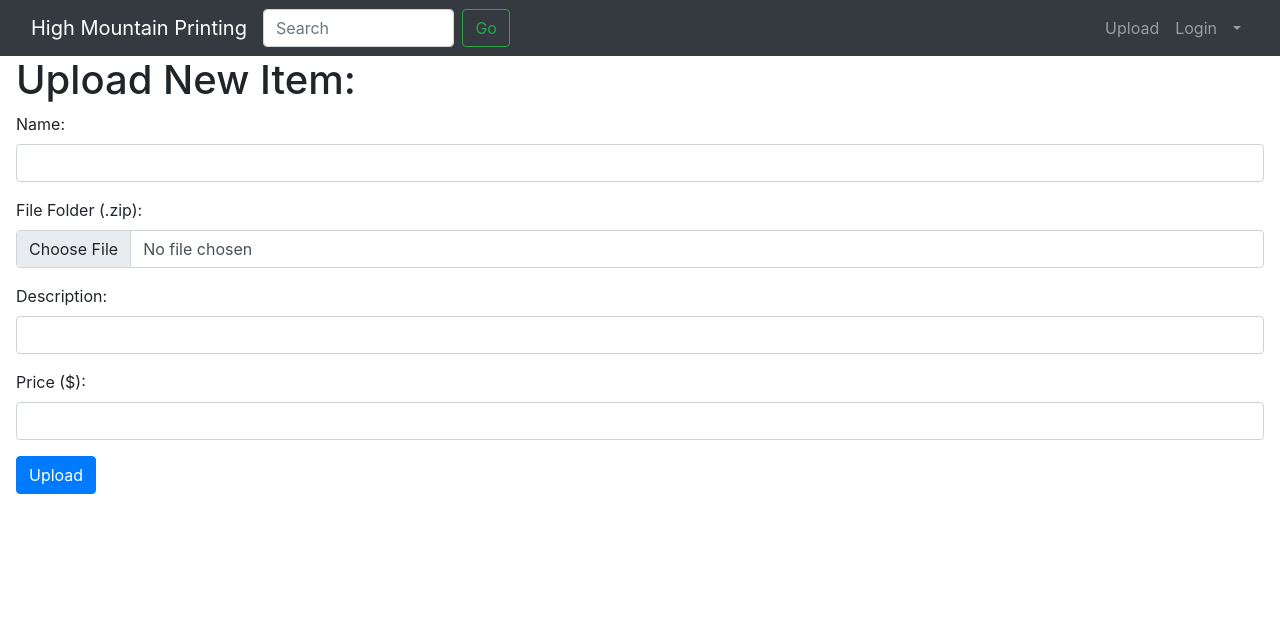
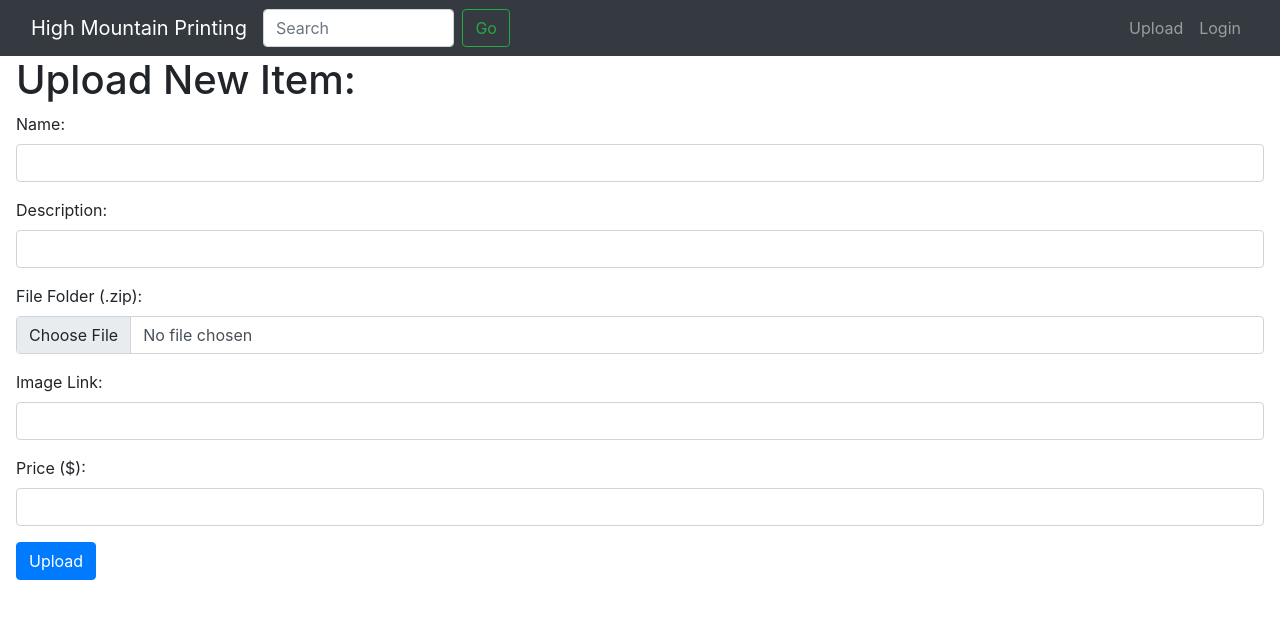
Before and after one commit to tlmontalto/hm_print_shop_frontend, a React (Create React App) app: page /upload in a window 1280 px wide. Shown: the top 618 px of the page. Built offline with nearby package versions, Linux system fonts and the light colour scheme.

Commit message:
item images display on homepage

```diff
--- a/src/components/HomePage.js
+++ b/src/components/HomePage.js
@@ -26,6 +26,7 @@ export default function HomePage() {
                     <div className="single-item" key={item.id} >
                         <Link to={`/display/${item.id}`}>
                         <h3>{item.name}</h3>
+                        <img src={item.img_url}/>
                         <h4>${item.price}</h4>
                         </Link>
                     </div>
--- a/src/components/Navbar.js
+++ b/src/components/Navbar.js
@@ -51,13 +51,13 @@ export default function Navbar({match}) {
                             <li className="nav-item nav-link">Login</li>
                         </Link>
 
-                        <li className="nav-item dropdown">
-                            <a className="nav-link dropdown-toggle" href="#" id="navbarDropdown" role="button" data-bs-toggle="dropdown" aria-expanded="false">{cookies['username'] && cookies['username']}</a>
+                        {cookies['username'] && <li className="nav-item dropdown">
+                            <a className="nav-link dropdown-toggle" href="#" id="navbarDropdown" role="button" data-bs-toggle="dropdown" aria-expanded="false">{cookies['username']}</a>
                             <ul class="dropdown-menu" aria-labelledby="navbarDropdown">
                                 <li><a className="dropdown-item" href="#">Profile</a></li>
                                 <li><button onClick={logout} className="dropdown-item">Logout</button></li>
                             </ul>
-                        </li>
+                        </li>}
 
                     </ul>
                 </div>
--- a/src/components/NewItemForm.js
+++ b/src/components/NewItemForm.js
@@ -10,8 +10,9 @@ export default function NewItemForm() {
     const history = useHistory()
 
     const [name, setName] = useState('')
+    const [description, setDescription] = useState('')
     const [file, setFile] = useState('')
-    const [description, setDescription] = useState('')
+    const [image, setImage] = useState('')
     const [price, setPrice] = useState('')
 
 
@@ -20,8 +21,9 @@ export default function NewItemForm() {
         try {
             await axios.post(baseURL + 'items/', {
                 name: name,
+                description: description,
                 file_url: file,
-                description: description,
+                img_url: image,
                 price: price
             })
             history.push('/')
@@ -42,13 +44,18 @@ export default function NewItemForm() {
                 </div>
 
                 <div className="mb-3">
+                <label for="description" className="form-label">Description: </label>
+                <input onChange={(ev) => setDescription(ev.target.value)} className="form-control" type="text" id="description" name="description" value={description} />
+                </div>
+
+                <div className="mb-3">
                 <label for="file" className="form-label">File Folder (.zip): </label>
                 <input onChange={(ev) => setFile(ev.target.value)} className="form-control" type="file" id="file" name="file" value={file} required/>
                 </div>
 
                 <div className="mb-3">
-                <label for="description" className="form-label">Description: </label>
-                <input onChange={(ev) => setDescription(ev.target.value)} className="form-control" type="text" id="description" name="description" value={description} />
+                <label for="image" className="form-label">Image Link: </label>
+                <input onChange={(ev) => setImage(ev.target.value)} className="form-control" type="text" id="image" name="image" value={image}/>
                 </div>
 
                 <div className="mb-3">
```
